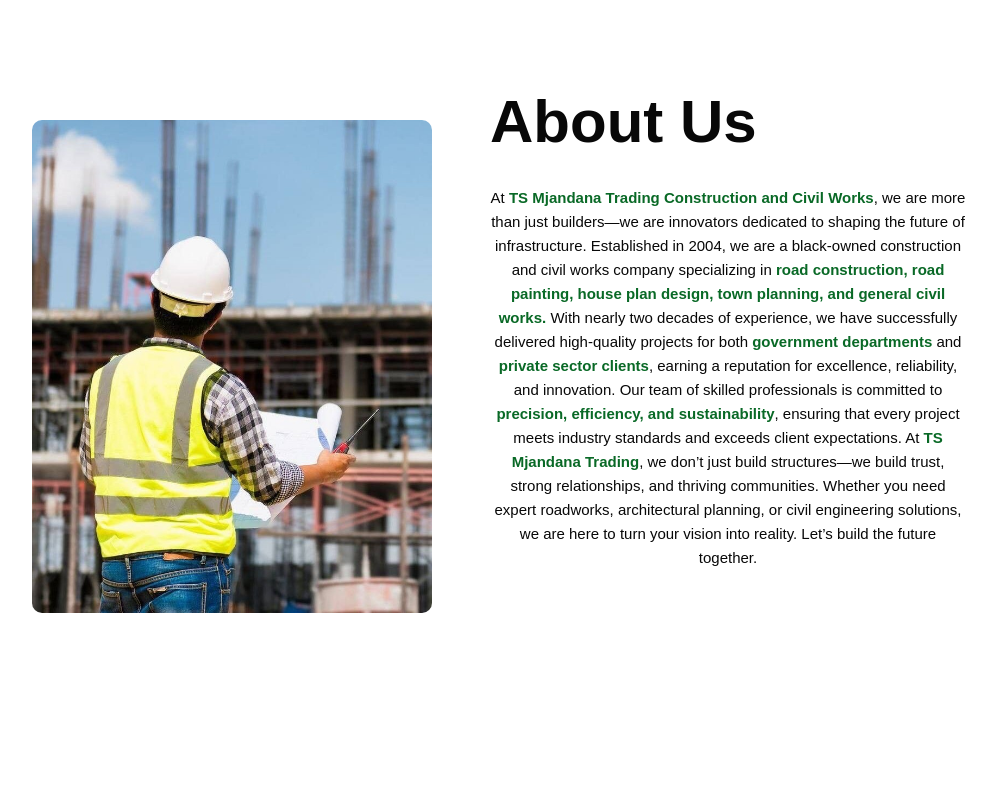
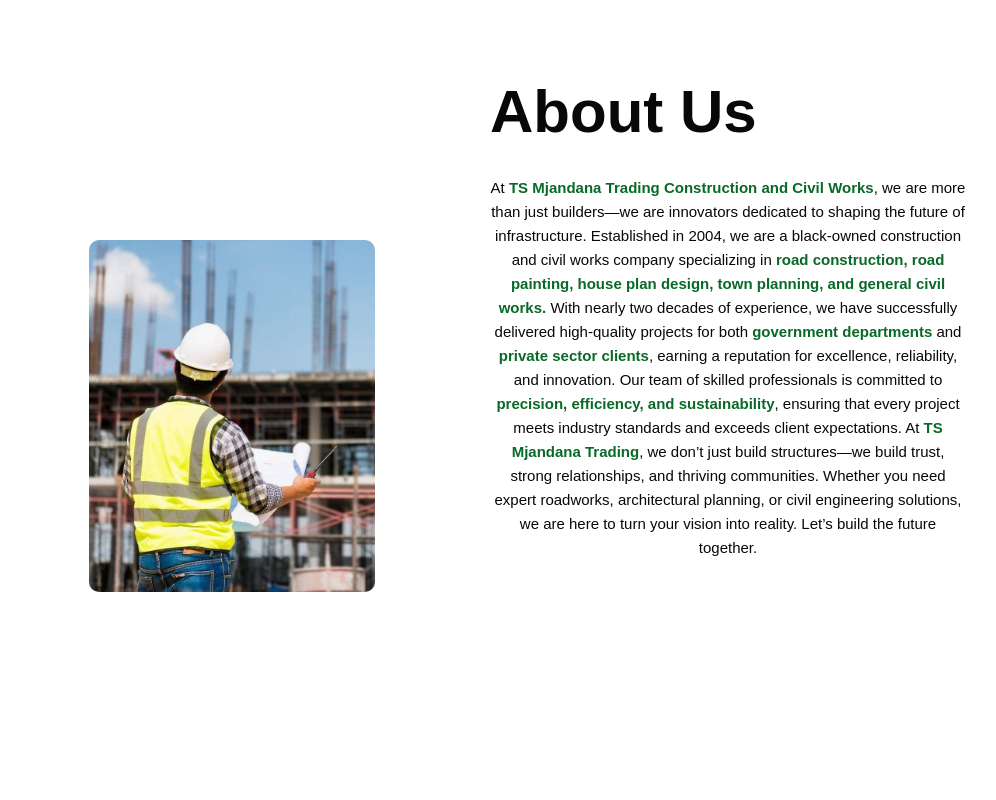
Before and after one commit to Princesskanye001/tsmjandana, a plain HTML site: page index.html in a window 1280 px wide. Shown: the part 820-1620 px from the top of the page, without its empty margins (150-1146 px from the left). Drawn offline with Linux system fonts and the light colour scheme.

Commit message:
image sizing

```diff
--- a/style.css
+++ b/style.css
@@ -125,10 +125,10 @@
 
 .aboutCol1 img {
   margin-top: 80px;
-  width: 100%;
-  max-width: 400px; /* Prevents image from getting too large */
+  width: 60%;
   height: auto;
   border-radius: 10px;
+  margin-top: 200px;
 }
 
 .aboutCol2 p {
@@ -316,7 +316,7 @@
 }
 .contact-left p {
   margin-top: 50px;
-  font-size: 10px;
+  font-size: 15px;
 }
 .contact-left b {
   color: #096926;
```
